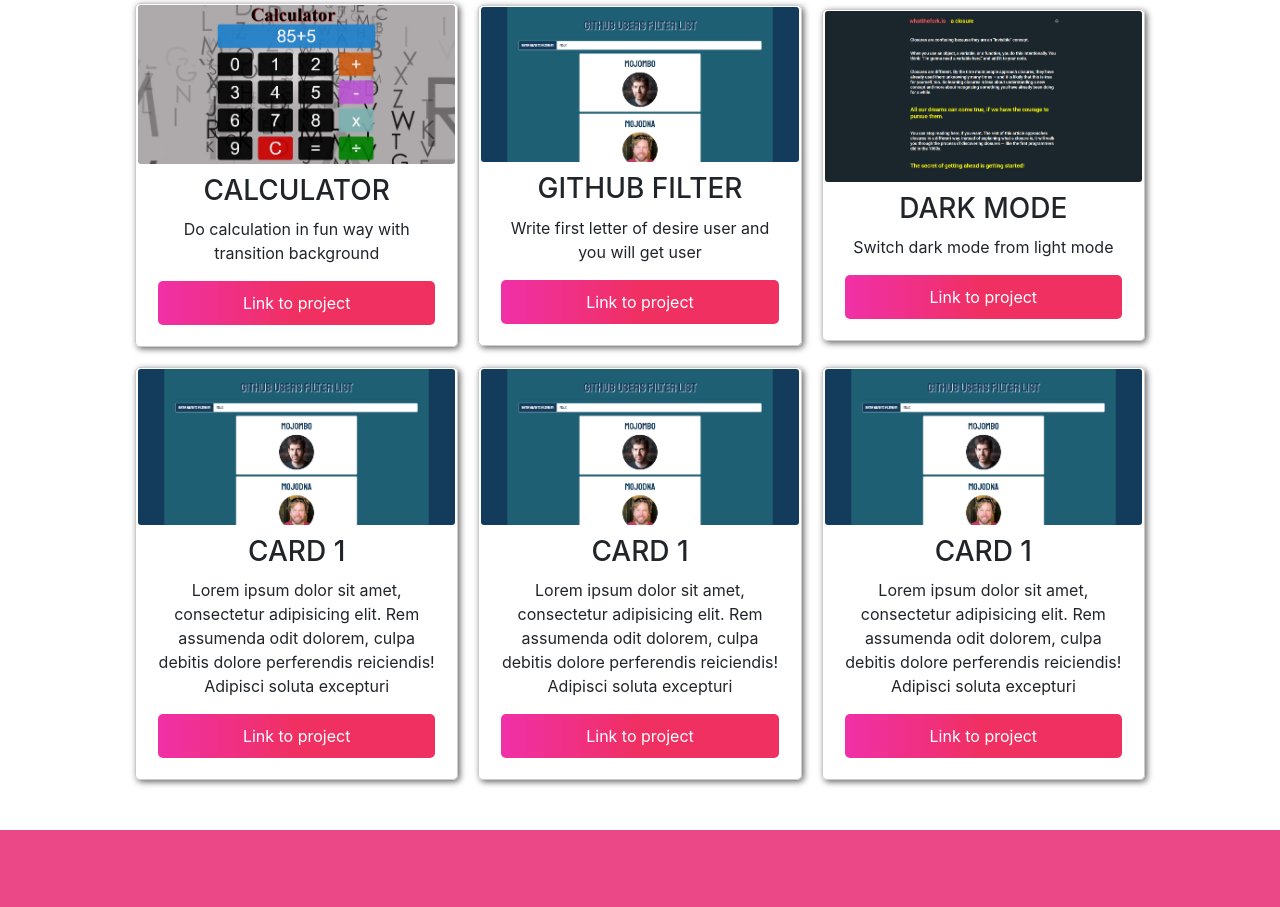
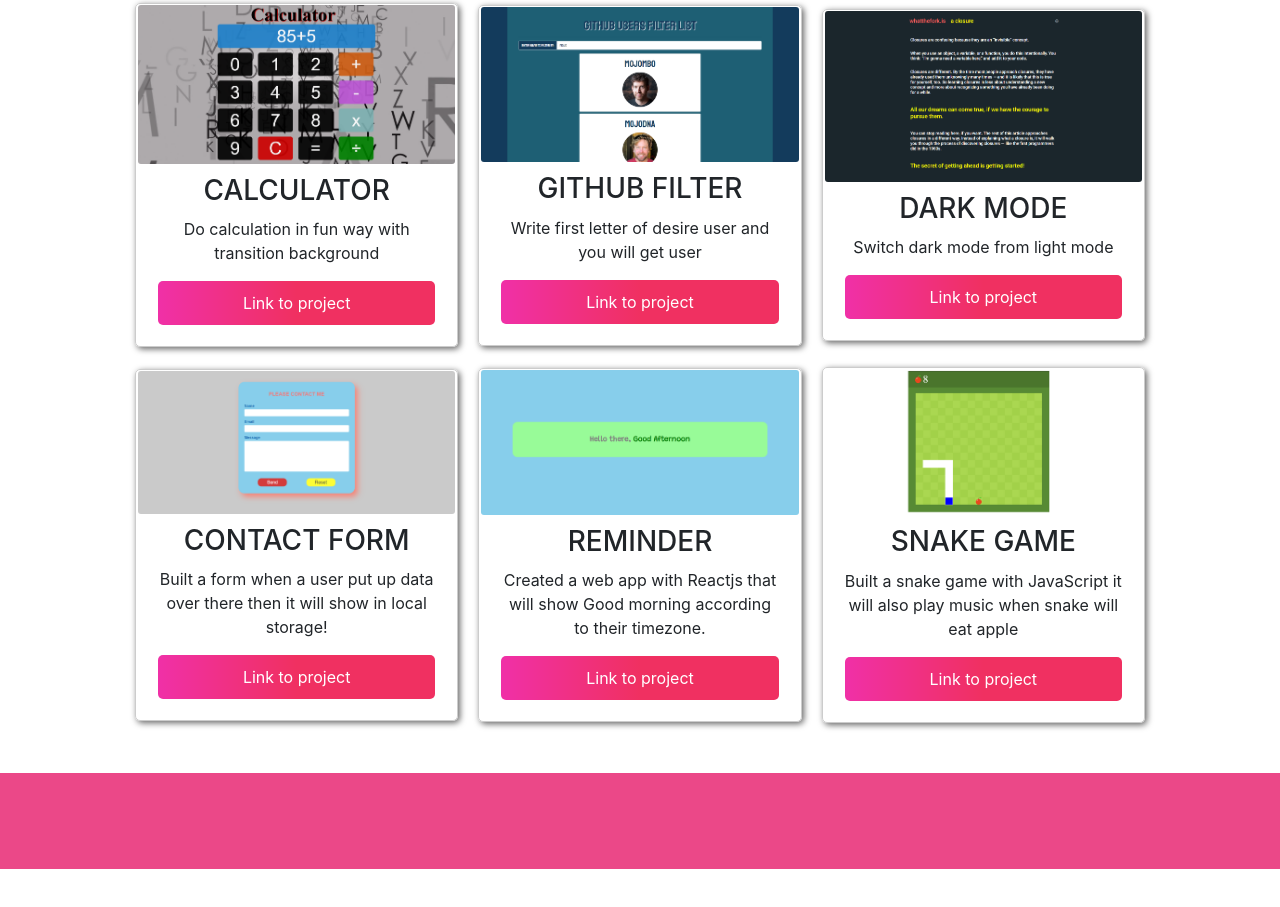
Before and after one commit to khadijagardezi/Portfolio, a plain HTML site: page portfolio.html in a window 1280 px wide. Shown: the part 1075-1982 px from the top of the page. After the commit the page ends 1944 px from the top, so only its background shows below. Drawn offline with nearby package versions, Linux system fonts and the light colour scheme.

Commit message:
added more projects

```diff
--- a/portfolio.css
+++ b/portfolio.css
@@ -118,3 +118,8 @@
     height: 12vh;
     background:#eb4888;
 }
+#project-d {
+    color : #eb4888;
+    text-decoration: underline;
+    margin: 20px 1em;
+}
--- a/portfolio.html
+++ b/portfolio.html
@@ -135,33 +135,30 @@
 </article>
 <!-- 10th -->
 <article>
-  <img src="project/github list.png" alt="" width="350">
+  <img src="project/contact.png" alt="" width="350">
   <div class="text">
-    <h3>Card 1</h3>
-    <p>Lorem ipsum dolor sit amet, consectetur adipisicing elit. Rem assumenda odit dolorem, culpa debitis dolore
-      perferendis reiciendis! Adipisci soluta excepturi</p>
-    <button id='link'href="">Link to project</button>
+    <h3>Contact Form</h3>
+    <p>Built a form when a user put up data over there then it will show in local storage! </p>
+  <a href="https://khadijagardezi.github.io/Contact-form/" target="_blank"><button id='link'href="">Link to project</button></a>
 
   </div>
 </article>
 <!-- 11th -->
 <article>
-  <img src="project/github list.png" alt="" width="350">
+  <img src="project/reminder.png" alt="" width="350">
   <div class="text">
-    <h3>Card 1</h3>
-    <p>Lorem ipsum dolor sit amet, consectetur adipisicing elit. Rem assumenda odit dolorem, culpa debitis dolore
-      perferendis reiciendis! Adipisci soluta excepturi</p>
-    <button id='link'href="">Link to project</button>
+    <h3>Reminder</h3>
+    <p>Created a web app with Reactjs that will show Good morning according to their timezone. </p>
+    <a href="https://yxpfi.csb.app/" target='_blank'><button id='link'href="">Link to project</button></a>
 
   </div>
 </article>
 <!-- 12th -->
 <article>
-  <img src="project/github list.png" alt="" width="350">
+  <img src="project/game.png" alt="" width="350">
   <div class="text">
-    <h3>Card 1</h3>
-    <p>Lorem ipsum dolor sit amet, consectetur adipisicing elit. Rem assumenda odit dolorem, culpa debitis dolore
-      perferendis reiciendis! Adipisci soluta excepturi</p>
+    <h3>Snake Game</h3>
+    <p>Built a snake game with JavaScript it will also play music when snake will eat apple </p>
     <button id='link'href="">Link to project</button>
 
   </div>
```
Also changed, not shown: project/game.png (added), project/reminder.png (added).
